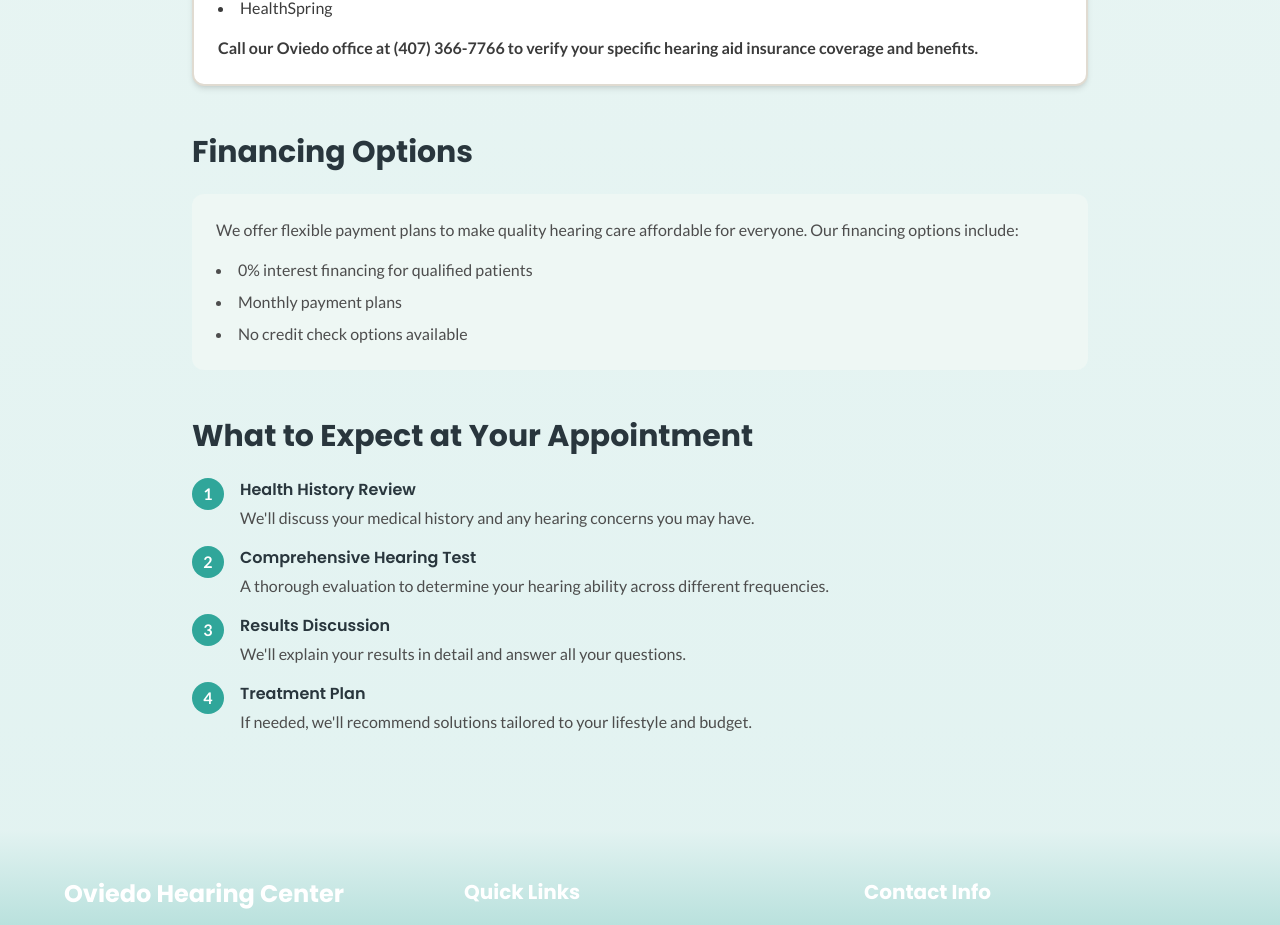
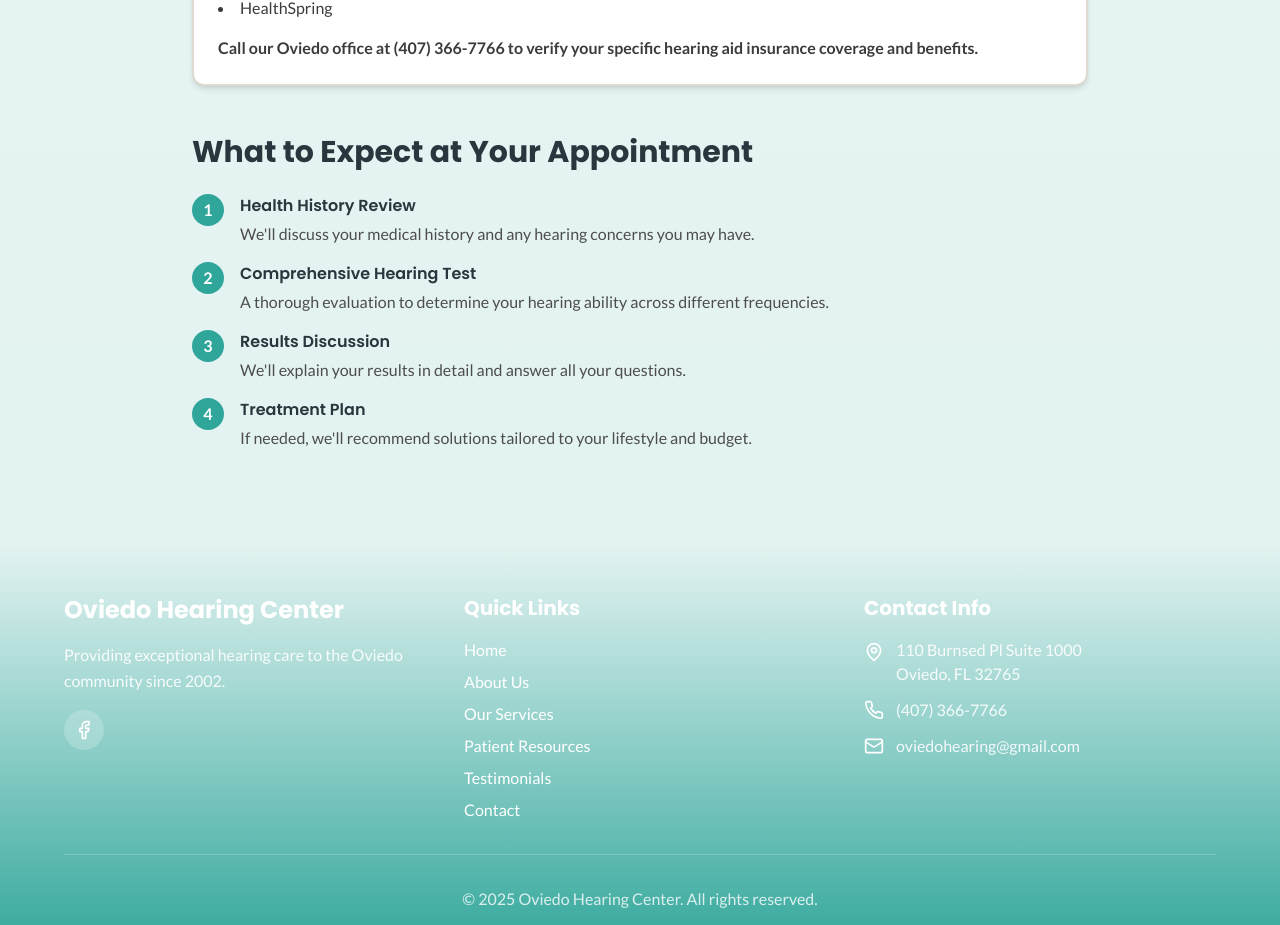
Before and after one commit to triavalabs/hear-with-heart, a React (Vite) app: page /resources in a window 1280 px wide. Shown: the part 1496-2421 px from the top of the page. Built offline with nearby package versions, Linux system fonts and the light colour scheme; the HTML template or start-up script is replaced by a standard one.

Commit message:
Visual edit in Lovable
Edited UI in Lovable

```diff
--- a/src/pages/ResourcesPage.tsx
+++ b/src/pages/ResourcesPage.tsx
@@ -74,17 +74,7 @@ const ResourcesPage = () => {
             </motion.div>
 
             {/* Financing Options */}
-            <div className="mb-12">
-              <h2 className="text-3xl font-bold text-charcoal mb-6">Financing Options</h2>
-              <div className="bg-soft-seafoam p-6 rounded-lg">
-                <p className="text-body-gray mb-4">We offer flexible payment plans to make quality hearing care affordable for everyone. Our financing options include:</p>
-                <ul className="list-disc list-inside text-body-gray space-y-2">
-                  <li>0% interest financing for qualified patients</li>
-                  <li>Monthly payment plans</li>
-                  <li>No credit check options available</li>
-                </ul>
-              </div>
-            </div>
+
 
             {/* What to Expect */}
             <div>
```
